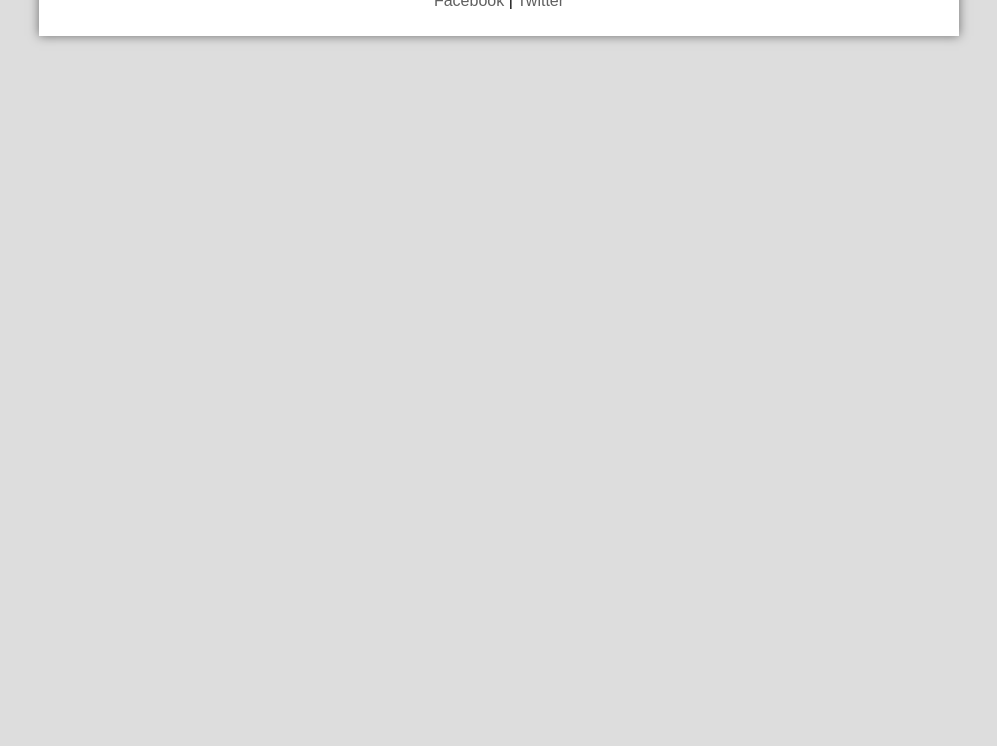
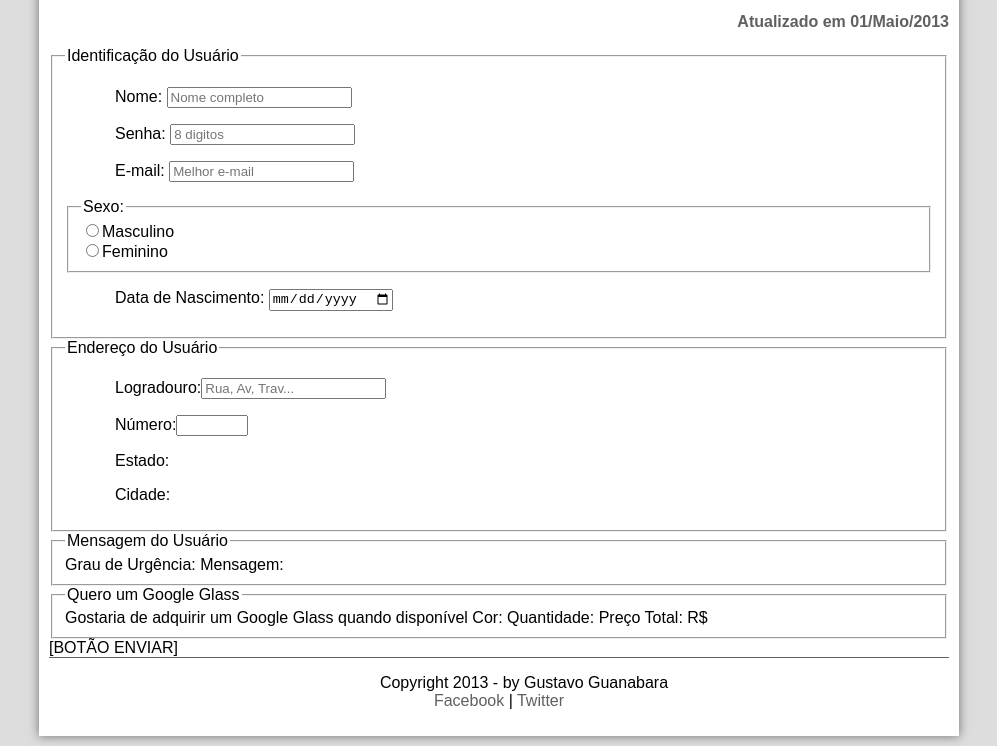
Before and after one commit to BrunoCSoares/CursoEmViedeo_HTML5CSS3, a plain HTML site: page projeto-glass-html5/fale-conosco.html in a window 1280 px wide. Shown: the part 304-1050 px from the top of the page, without its empty margins (141-1138 px from the left). Before the commit the page ends 800 px from the top, so only its background shows below. Drawn offline with Linux system fonts and the light colour scheme.

Commit message:
Aula 33
Criação de sessão "Fale conosco", aprendendo a criar escritas do tipo texto, senha, email, radio e dara.

```diff
--- a/projeto-glass-html5/fale-conosco.html
+++ b/projeto-glass-html5/fale-conosco.html
@@ -5,6 +5,7 @@
     <meta charset="UTF-8"/>
     <title>Tudo sobre Google Glass</title>
     <link rel="stylesheet" type="text/css" href="_css/estilo.css"/>
+    <link rel="stylesheet" href="_css/form.css"/>
 </head>
 <script languege="javascript" src="_javascript/funcoes.js"></script>
 <body>
@@ -27,40 +28,60 @@
             </ul>
         </nav>
     </header>
+    <section id="corpo-full">
+        <article id="noticia-principal">
+            <header id="cabecalho-artigo">
+                <hgroup>
+                    <h3>Fale Conosco > Contato</h3>
+                    <h1>Formulário de Contato</h1>
+                    <h2>por Gustavo Guanabara</h2>
+                    <h3 class="direita">Atualizado em 01/Maio/2013</h3>
+                </hgroup>
+            </header>
 
-Fale Conosco > Contato
-Formulário de Contato
-por Gustavo Guanabara
-Atualizado em 01/Maio/2013
 
-Identificação do Usuário
-    Nome:
-    Senha:
-    E-mail:
-    Sexo:
-        - Masculino
-        - Feminino
-    Data de Nascimento:
+            <form>
+                <fieldset id="usuario">
+                    <legend>Identificação do Usuário</legend>
+                    <p><label for="cNome">Nome:</label> <input type="text" name="tNome" id="cNome" size="20" maxlength="30" placeholder="Nome completo"/></p>
+                    <p><label for="cSenha">Senha:</label> <input type="password" name="tSenha" id="cSenha" size="20"maxlength="8" placeholder="8 digitos"/></p>
+                    <p><label for="cMail">E-mail:</label> <input type="email" name="tMail" id="cMail"
+                    size="20" maxlength="40" placeholder="Melhor e-mail"/></p>
+                    <fieldset id="sexo"><legend>Sexo:</legend>
+                        <input type="radio" name="tSexo" id="cMasc"/><label for="cMasc">Masculino</label><br/>
+                        <input type="radio" name="tSexo" id="cFem"/><label for="cFem">Feminino</label>
+                    </fieldset>
+                    <p><label for="cNasc">Data de Nascimento:</label> <input type="date" name="tNasc" id="cNasc"/></p>
+                </fieldset>
 
-Endereço do Usuário
-    Logradouro:
-    Número:
-    Estado:
-    Cidade:
+                <fieldset id="endereco">
+                    <legend>Endereço do Usuário</legend>
+                    <p><label for="cRua">Logradouro:</label><input type="text" name="tRua" id="cRua" size="20" maxlength="80" placeholder="Rua, Av, Trav..."/></p>
+                    <p><label for="cNum">Número:</label><input type="number" name="tNum" id="cNum" min="0" max="9999"/></p>
+                    <p>Estado:</p>
+                    <p>Cidade:</p>
+                </fieldset>
 
-Mensagem do Usuário
+                <fieldset id="mensagem">
+                    <legend>Mensagem do Usuário</legend>
                     Grau de Urgência:
                     Mensagem:
+                </fieldset>
 
-Quero um Google Glass
+                <fieldset id="pedido">
+                    <legend>Quero um Google Glass</legend>
                     Gostaria de adquirir um Google Glass quando disponível
                     Cor:
                     Quantidade:
                     Preço Total: R$
+                </fieldset>
 
 
                 [BOTÃO ENVIAR]
+            </form>
 
+        </article>
+    </section>
     <footer id="rodape">
         <p>Copyright 2013 - by Gustavo Guanabara <br/>
             <a href="https://facebook.com/cursoemvideo" target="_blank">Facebook</a> |
```
Lines whose indentation alone changed are shown as unchanged.
